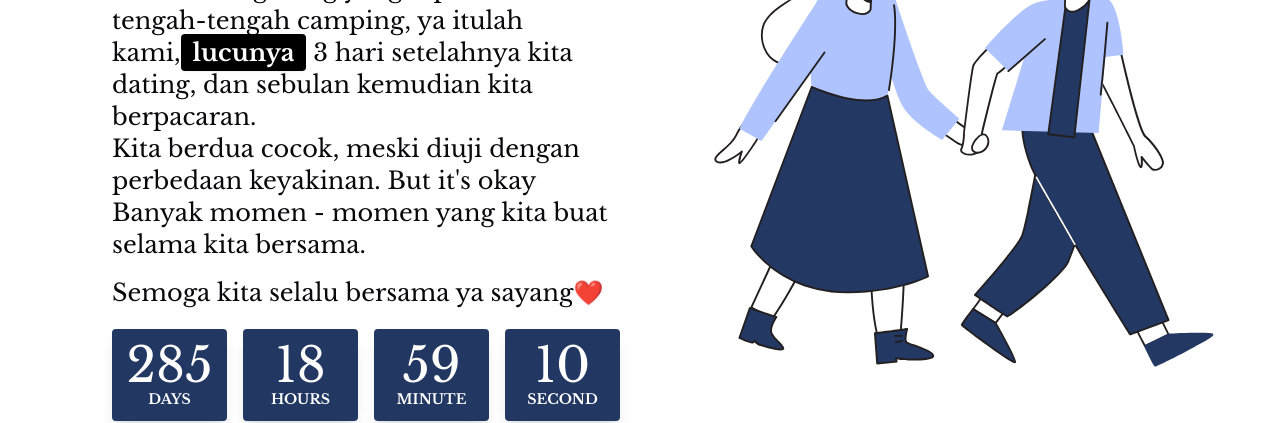
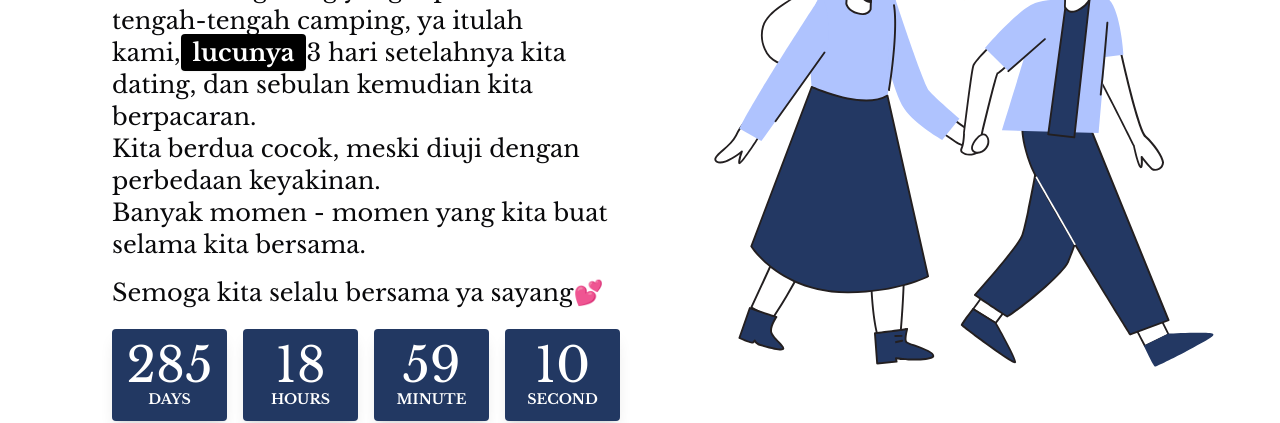
Before and after one commit to TarsisiusRisto/About-Us, a Next.js app: page / in a window 1280 px wide. Shown: the part 1060-1483 px from the top of the page. Built offline with nearby package versions, Linux system fonts and the light colour scheme.

Commit message:
update about

```diff
--- a/app/components/About.tsx
+++ b/app/components/About.tsx
@@ -12,7 +12,6 @@ const About = () => {
     >
       <div className="w-full lg:w-1/2 text-center lg:text-start px-5 lg:pl-24 items-center">
         <h1 className="text-6xl lg:text-7xl xl:text-8xl mb-5">
-          {/* <small className="text-3xl font-semibold">Test</small> */}
           <br />
           <span className={courget.className}>About Us</span>
         </h1>
@@ -21,15 +20,13 @@ const About = () => {
           itulah kami,
           <span className="bg-black px-3 py-1 text-white font-semibold rounded shadow-sm">
             lucunya
-          </span>
-          {""} 3 hari setelahnya kita dating, dan sebulan kemudian kita
+          </span>3 hari setelahnya kita dating, dan sebulan kemudian kita
           berpacaran.
           <p className="text-lg lg:text-2xl ">
-            Kita berdua cocok, meski diuji dengan perbedaan keyakinan. But it's
-            okay
+            Kita berdua cocok, meski diuji dengan perbedaan keyakinan.
           </p>
           <p>Banyak momen - momen yang kita buat selama kita bersama.</p>
-          <p className="mt-4">Semoga kita selalu bersama ya sayang❤️</p>
+          <p className="mt-4">Semoga kita selalu bersama ya sayang💕</p>
         </h2>
         <CountUpTimer launcDate="2024-04-14 00:00:00" />
         <div className="text-2xl font-semibold">
```
